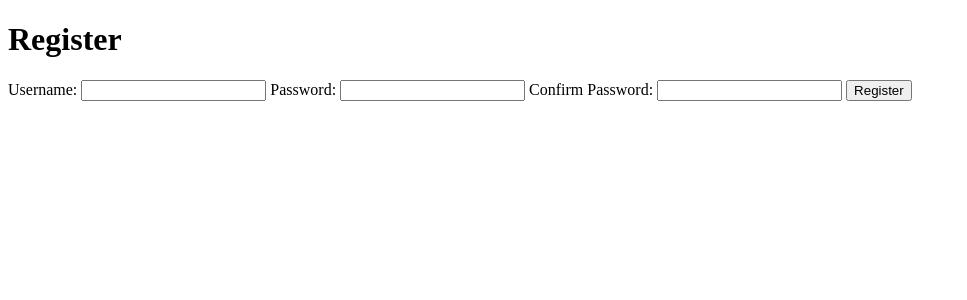
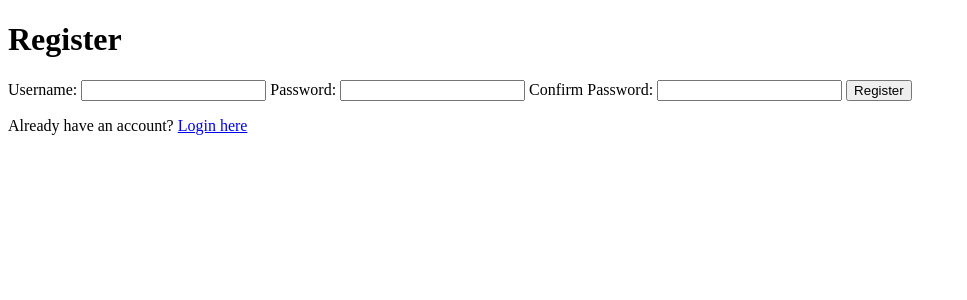
Before and after one commit to DevSmapy/snacinet, a Django app: template snacinet/accounts/templates/register.html in a window 1280 px wide. Shown: the top 300 px of the page, without its empty margins (0-967 px from the left). Run offline with Django 5.2, Linux system fonts and the light colour scheme; the template is opened without the code that fills it, so the values that code supplies are empty.

Commit message:
feat: Add to go back `login_page` page

```diff
--- a/snacinet/accounts/templates/register.html
+++ b/snacinet/accounts/templates/register.html
@@ -17,5 +17,6 @@
         <input type="password" id="password_confirmation" name="password_confirmation" required>
         <button type="submit">Register</button>
     </form>
+    <p>Already have an account? <a href="{% url 'login_page' %}">Login here</a></p>
 </body>
 </html>
```
